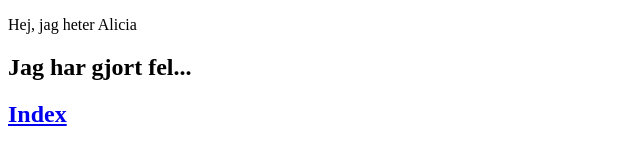
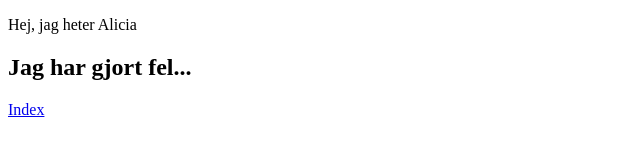
Before and after one commit to MrArdwolf/modul-1-grupp, a plain HTML site: page AliciaÄndring.html in a window 1280 px wide. Shown: the full height of the page, 0-640 px from the left. Drawn offline with Linux system fonts and the light colour scheme.

Commit message:
Fixade problemet

```diff
--- a/AliciaÄndring.html
+++ b/AliciaÄndring.html
@@ -10,7 +10,7 @@
         Hej, jag heter Alicia
     </p>
 
-<h2> Jag har gjort fel... <h2>
+<h2> Jag har gjort fel... </h2>
 
     <a href="index.html">Index</a>
 </body>
```
